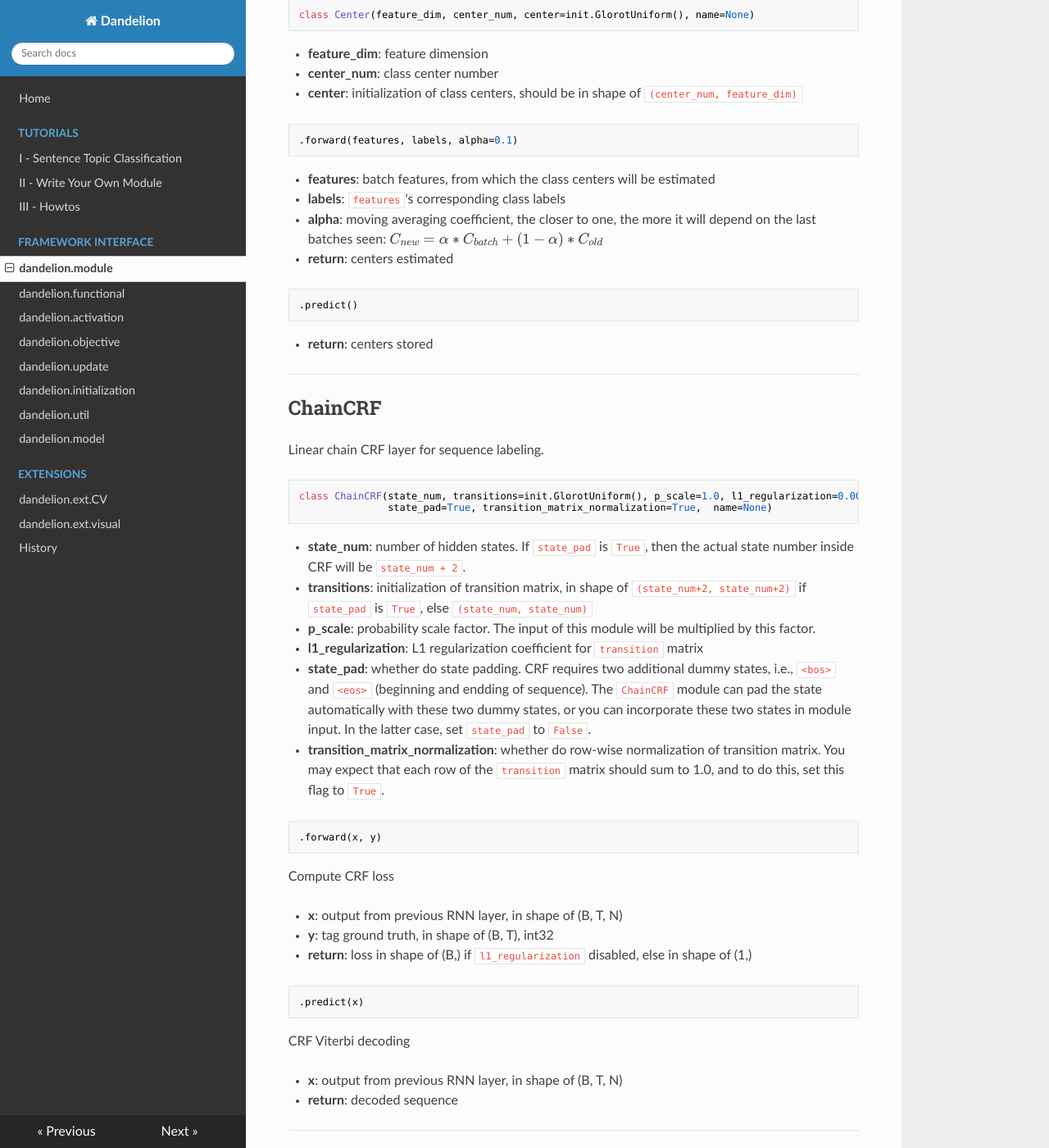
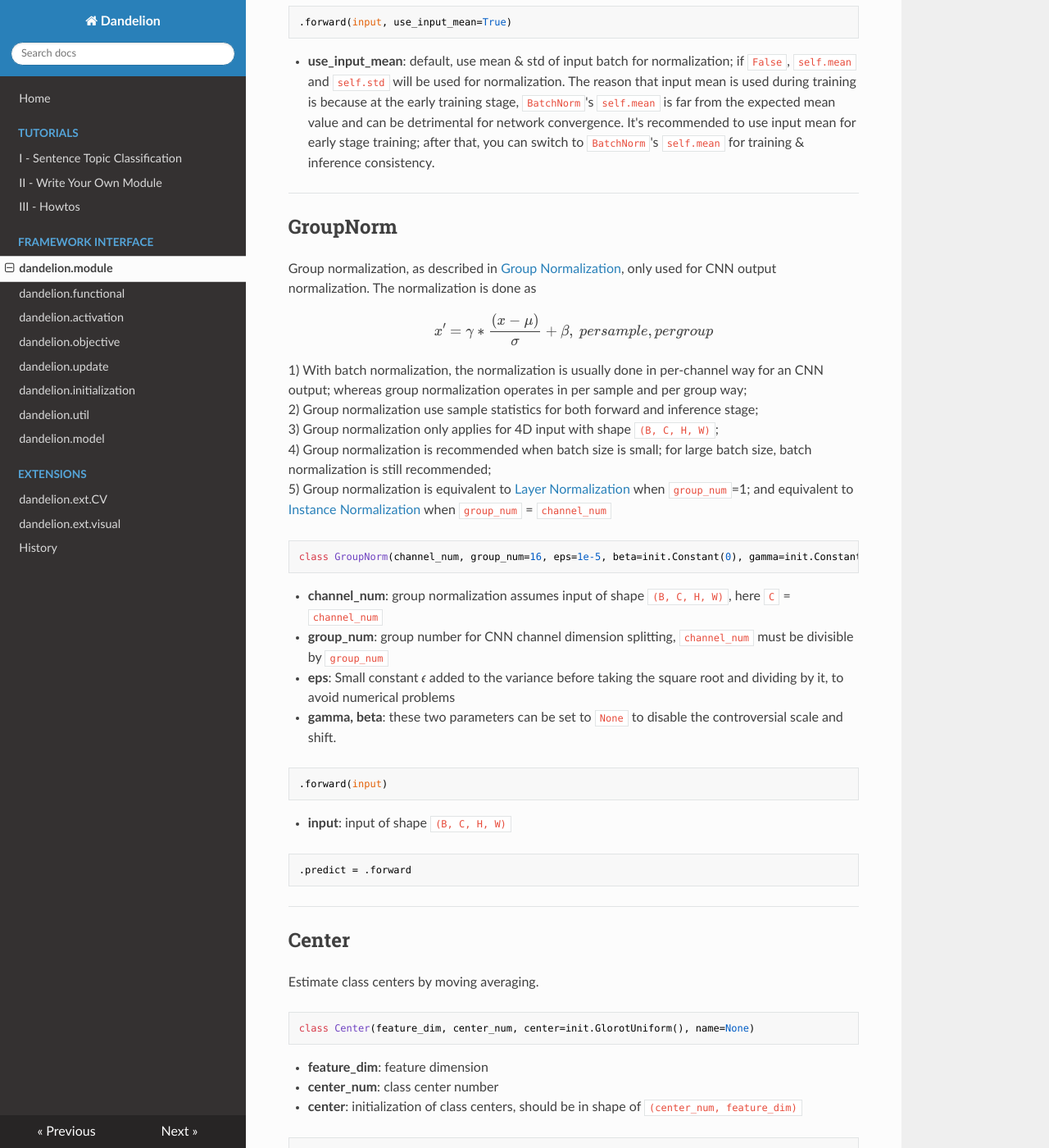
Before and after one commit to david-leon/Dandelion, an MkDocs documentation site: the page built from docs/dandelion_module.md, in a window 1280 px wide and 1400 px high, scrolled down 10323 px. Shown: the whole window at 82% size. Built offline with MkDocs 1.6.1, drawn with Linux system fonts in a browser that asks for light colours; nearby versions of some CDN libraries; formulas are drawn with MathJax 3; some of the changed text lies outside the part shown.

Commit message:
add `GroupNorm` documentation

````diff
--- a/dandelion/__init__.py
+++ b/dandelion/__init__.py
@@ -8,5 +8,5 @@ from . import functional
 from . import model
 from . import ext
 
-__version__ = "0.17.16"
+__version__ = "0.17.17"
 __author__  = "David Leon (Dawei Leng)"
--- a/docs/dandelion_module.md
+++ b/docs/dandelion_module.md
@@ -313,6 +313,15 @@ class Dense(input_dims, output_dim, W=init.GlorotUniform(), b=init.Constant(0.),
 * **output_dim**: output dimension
 * **W**, **b**: parameter initialization
 
+```python
+.forward(input)
+```
+* **input**: input of any shape
+
+```python
+.predict = .forward
+```
+
 _______________________________________________________________________
 ## Embedding
 Word/character embedding module.
@@ -323,10 +332,23 @@ class Embedding(num_embeddings, embedding_dim, W=init.Normal(), name=None)
 * **num_embeddings**: the Number of different embeddings
 * **embedding_dim**: output embedding vector dimension
 
+```python
+.forward(index_input)
+```
+* **index_input**: integer tensor
+
+```python
+.predict = .forward
+```
+
 _______________________________________________________________________
 ## BatchNorm
 Batch normalization module. The normalization is done as
-$x' = \gamma * \frac{(x-\mu)}{\sigma} + \beta$
+$$
+\begin{align}
+x' = \gamma * \frac{(x-\mu)}{\sigma} + \beta
+\end{align}
+$$
 
 ```python
 class BatchNorm(input_shape=None, axes='auto', eps=1e-4, alpha=0.1, beta=init.Constant(0), gamma=init.Constant(1),
@@ -343,6 +365,39 @@ class BatchNorm(input_shape=None, axes='auto', eps=1e-4, alpha=0.1, beta=init.Co
 .forward(input, use_input_mean=True)
 ```
 * **use_input_mean**: default, use mean & std of input batch for normalization; if `False`, `self.mean` and `self.std` will be used for normalization. The reason that input mean is used during training is because at the early training stage, `BatchNorm`'s `self.mean` is far from the expected mean value and can be detrimental for network convergence. It's recommended to use input mean for early stage training; after that, you can switch to `BatchNorm`'s `self.mean` for training & inference consistency.
+
+
+_______________________________________________________________________
+## GroupNorm
+Group normalization, as described in [Group Normalization](https://arxiv.org/abs/1803.08494), only used for CNN output normalization.
+The normalization is done as
+$$
+\begin{align}
+x' = \gamma * \frac{(x-\mu)}{\sigma} + \beta, \\ per sample, per group
+\end{align}
+$$
+1) With batch normalization, the normalization is usually done in per-channel way for an CNN output; whereas group normalization operates in per sample and per group way;
+2) Group normalization use sample statistics for both forward and inference stage;
+3) Group normalization only applies for 4D input with shape `(B, C, H, W)`;
+4) Group normalization is recommended when batch size is small; for large batch size, batch normalization is still recommended;
+5) Group normalization is equivalent to [Layer Normalization](https://arxiv.org/abs/1607.06450) when `group_num`=1; and equivalent to [Instance Normalization](https://arxiv.org/abs/1607.08022) when `group_num` = `channel_num`
+
+```python
+class GroupNorm(channel_num, group_num=16, eps=1e-5, beta=init.Constant(0), gamma=init.Constant(1), name=None)
+```
+* **channel_num**: group normalization assumes input of shape `(B, C, H, W)`, here `C` = `channel_num`
+* **group_num**: group number for CNN channel dimension splitting, `channel_num` must be divisible by `group_num`
+* **eps**: Small constant 𝜖 added to the variance before taking the square root and dividing by it, to avoid numerical problems
+* **gamma, beta**: these two parameters can be set to `None` to disable the controversial scale and shift.
+
+```python
+.forward(input)
+```
+* **input**: input of shape `(B, C, H, W)`
+
+```python
+.predict = .forward
+```
 
 _______________________________________________________________________
 ## Center
````
Also changed, not shown: docs/history.md (+6 -1 lines), 1 other file.
